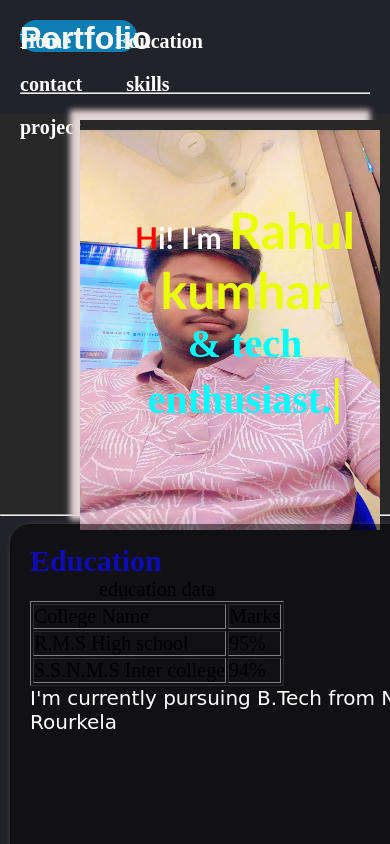
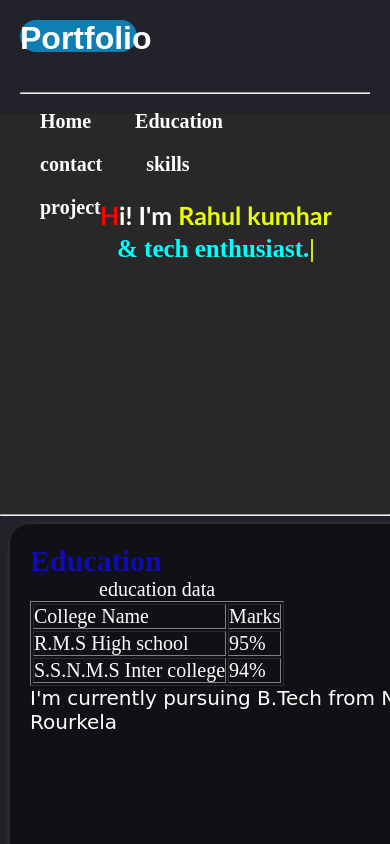
Before and after one commit to Rahulkumhar123/portfolio, a plain HTML site: page index.html in a window 390 px wide. Shown: the top 844 px of the page. Drawn offline with nearby package versions, Linux system fonts and the light colour scheme.

Commit message:
Update style.css

```diff
--- a/style.css
+++ b/style.css
@@ -73,9 +73,9 @@ h1{
 }
 @keyframes colorAnimation {
   0%   {background-color:rgb(223, 71, 71); left:0px; top:0px;}
-  25%  {background-color:rgb(19, 160, 158); left:200px; top:0px;}
-  50%  {background-color:blue; left:200px; top:200px;}
-  75%  {background-color:rgb(53, 166, 53); left:0px; top:200px;}
+  25%  {background-color:rgb(19, 160, 158); left:6rem; top:0px;}
+  50%  {background-color:blue; left:6rem; top:6rem;}
+  75%  {background-color:rgb(53, 166, 53); left:0px; top:6rem;}
   100% {background-color:rgb(178, 28, 118); left:0px; top:0px;}
 }
 h3::first-letter{
@@ -215,8 +215,31 @@ background-color:#63acff;
  font-weight: 900;
  font-size: 25px;
 }
-@media(max-width:400){
+@media(max-width:400px){
    img{
 display:none;
     }
+    nav ul  {
+        position: relative;
+        top:80px;
+        left:20px;
+
+    }
+    h3{
+        font-size: 25px;
+
+    }
+    span{
+        font-size: 25px;
+    }
+    #element{
+           font-size: 25px;
+    }
+    #project{
+        font-size: 15px;
+    }
+
 }
+table{
+    color:white;
+}
```
